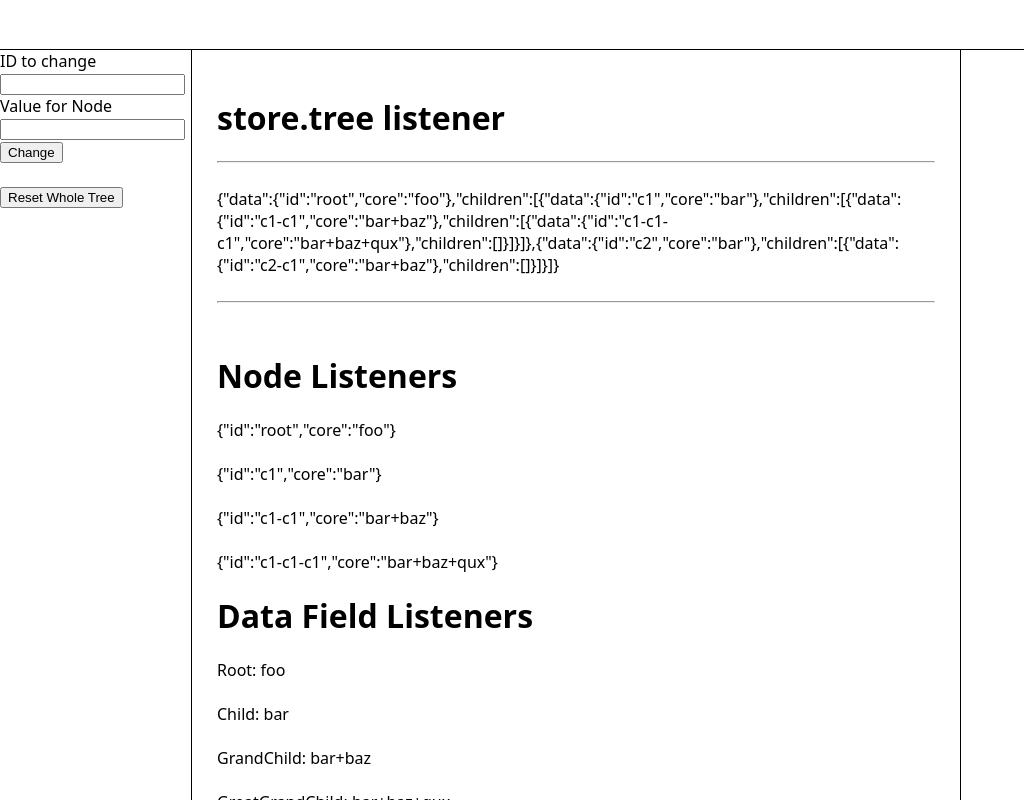
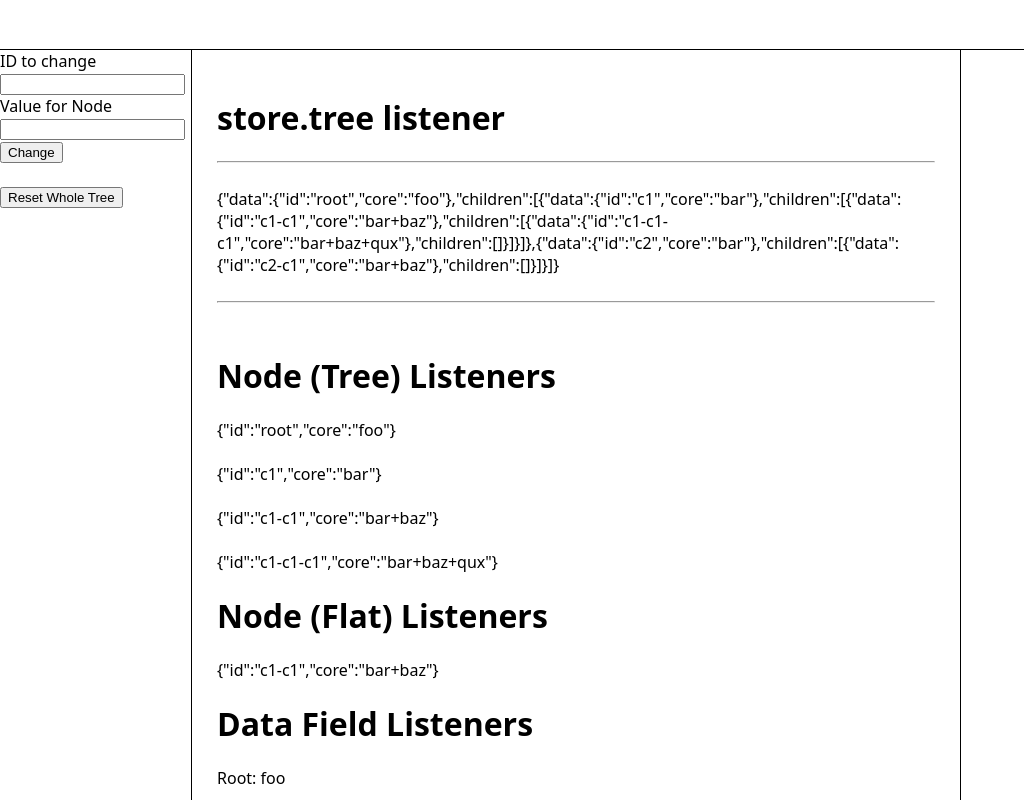
Before and after one commit to jshmo/zustand-immer-node-listener-example, a React (Vite) app: page / in a window 1280 px wide. Shown: the top 800 px of the page, without its empty margins (0-1024 px from the left). Built offline with nearby package versions, Linux system fonts and the light colour scheme.

Commit message:
Leave out global listener for now

```diff
--- a/src/App.tsx
+++ b/src/App.tsx
@@ -26,7 +26,7 @@ const App = () => {
           <div>
             <TreeListener />
             <br />
-            <h1>Node Listeners</h1>
+            <h1>Node (Tree) Listeners</h1>
             <div>
               <RootListener />
               <br />
@@ -35,6 +35,12 @@ const App = () => {
               <GrandChildListener />
               <br />
               <GreatGrandChildListener />
+            </div>
+          </div>
+          <div>
+            <h1>Node (Flat) Listeners</h1>
+            <div>
+              <ChildFlatNodeListener />
             </div>
           </div>
           <div>
@@ -47,10 +53,11 @@ const App = () => {
             <br />
             <GreatGrandChildDataFieldListener />
           </div>
-          <div>
+          {/* <div>
             <h1>Global (Flat) Node Listeners</h1>
             <GlobalFlatNodeListener />
           </div>
+          */}
           <div>
             <h1>Global (Tree) Node Listeners</h1>
             <GlobalTreeNodeListener />
@@ -84,6 +91,17 @@ function GlobalFlatNodeListener() {
 
 function GlobalTreeNodeListener() {
   const node = useStore(store, (store) => store.tree.children[0].children[0]);
+  return <div>{JSON.stringify(node)}</div>;
+}
+
+function ChildFlatNodeListener() {
+  const buildNodeSubscriber = useStore(
+    store,
+    (store) => store.buildFlatSubscriber
+  );
+  const nodeSubscriber = buildNodeSubscriber("c1-c1");
+  const node = nodeSubscriber();
+
   return <div>{JSON.stringify(node)}</div>;
 }
 
--- a/src/state/Store.tsx
+++ b/src/state/Store.tsx
@@ -74,6 +74,7 @@ export const store = createStore<{
   getNode: (id: string) => TreeNode | null;
   setNode: (id: string, value: string) => void;
   buildSubscriber: (id: string) => () => TreeNode["data"] | null;
+  buildFlatSubscriber: (id: string) => () => TreeNode["data"] | null;
   resetWholeTree: () => void;
 }>((set, get) => {
   return {
@@ -131,6 +132,24 @@ export const store = createStore<{
         return node;
       };
     },
+    buildFlatSubscriber: (id: string) => {
+      return () => {
+        const [node, setNode] = useState<TreeNode["data"] | null>(
+          get().nodes[id]?.data ?? null
+        );
+        useEffect(() => {
+          const unsub = store.subscribe((state) => {
+            console.log("firing");
+            const newNode = state.nodes[id];
+            if (newNode) {
+              setNode(newNode.data);
+            }
+          });
+          return () => unsub();
+        }, []);
+        return node;
+      };
+    },
   };
 });
 
```
